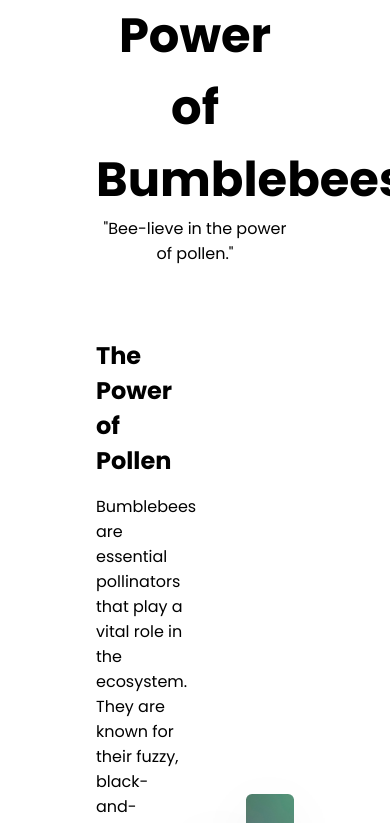
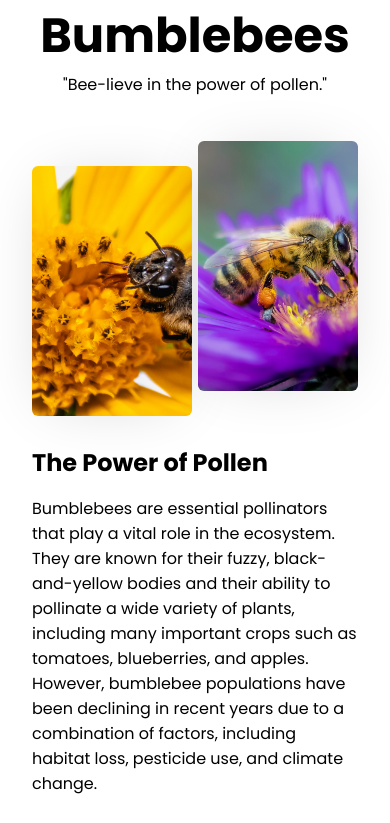
Before and after one commit to Coldest-Out/react-bees-site, a React (Vite) app: page / in a window 390 px wide. Shown: the part 980-1803 px from the top of the page. Built offline with nearby package versions, Linux system fonts and the light colour scheme.

Commit message:
finishing hero page & prep to make it reusable

```diff
--- a/src/components/InfoStyles.css
+++ b/src/components/InfoStyles.css
@@ -44,3 +44,28 @@
 	top: -10%;
 	right: 0;
 }
+
+@media screen and (max-width: 850px) {
+	.Info {
+		margin: 4rem 2rem;
+	}
+
+	.first-info {
+		display: flex;
+		flex-direction: column-reverse;
+		margin-top: 2.5rem;
+	}
+
+	.des-text {
+		width: 100%;
+	}
+
+	.image {
+		width: 100%;
+		margin: 1.8rem 0;
+	}
+
+	.image img {
+		height: 250px;
+	}
+}
```
Also changed, not shown: src/components/InfoData.jsx (added, +24 -0 lines).
